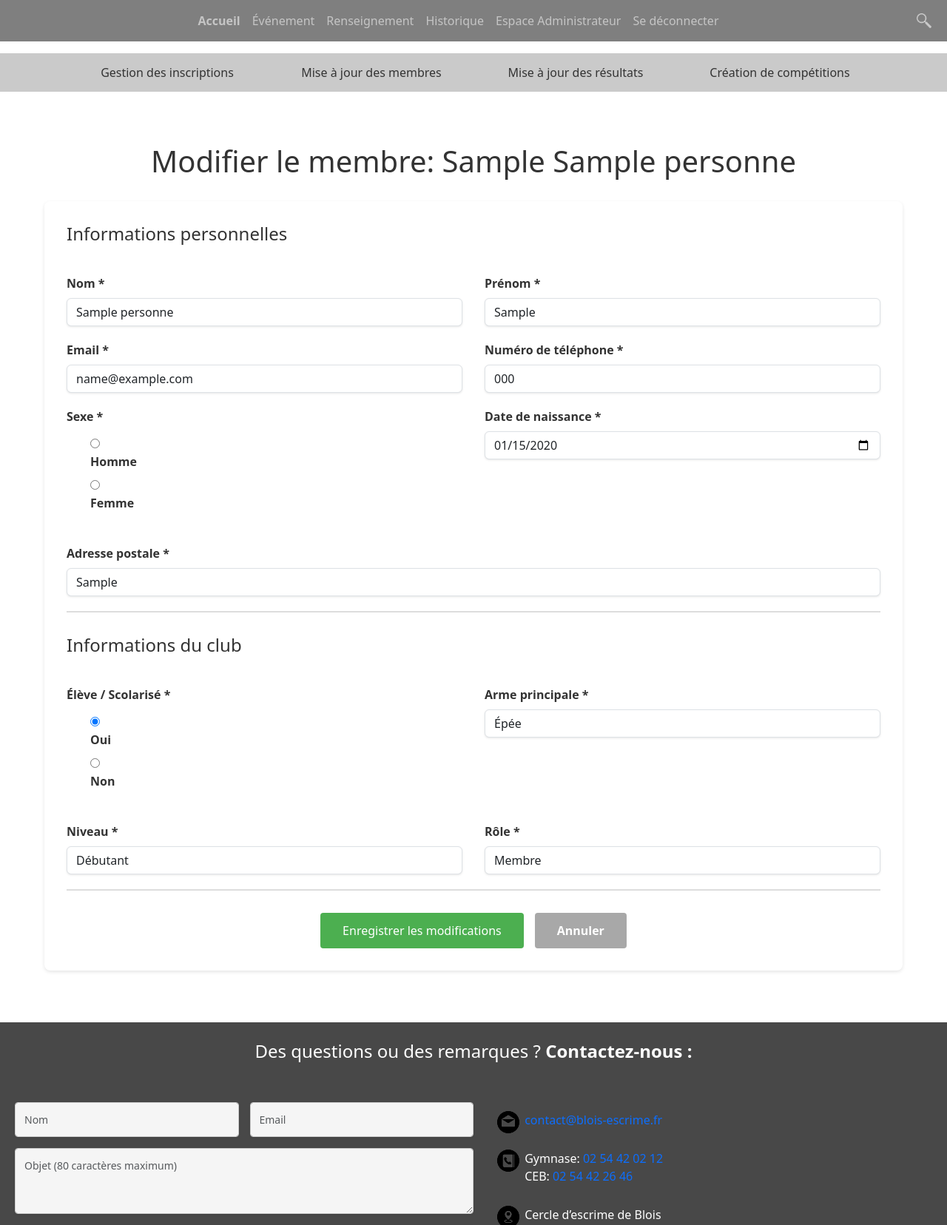
After one commit to Bertili-Erwann/SAE3.01_Projet, a Flask app: page /admin/modifier/membre/1 in a window 1280 px wide. The commit adds this page. Shown: the top 1656 px of the page at 74% size. Run offline with Flask 3, Linux system fonts and the light colour scheme; a user stored in the database is signed in; tables that the repository leaves empty hold one stand-in row (values such as "Sample post").

Commit message:
Modification des membre par l'admin

```diff
--- a/escrimeBlois/form.py
+++ b/escrimeBlois/form.py
@@ -208,3 +208,63 @@ class FormCommentaire(FlaskForm):
                         id_article=id_article,
                         message_com=self.message.data))
         db.session.commit()
+
+
+class FormModifMembre(FlaskForm):
+    """Formulaire pour modifier les informations d'un membre par un admin"""
+    nom = StringField('Nom', validators=[DataRequired()])
+    prenom = StringField('Prénom', validators=[DataRequired()])
+    email = StringField('Email', validators=[DataRequired()])
+    telephone = StringField('Numéro de téléphone', validators=[DataRequired()])
+    sexe = RadioField('Sexe',
+                      choices=[('H', 'Homme'), ('F', 'Femme')],
+                      validators=[DataRequired()])
+    date_naissance = DateField('Date de naissance',
+                               validators=[DataRequired()])
+    adresse = StringField('Adresse postale',
+                         validators=[DataRequired()])
+    eleve = RadioField('Élève / Scolarisé',
+                       choices=[('Oui', 'Oui'), ('Non', 'Non')],
+                       validators=[DataRequired()])
+    arme_principale = SelectField('Arme principale',
+                                  choices=[('épée', 'Épée'),
+                                          ('fleuret', 'Fleuret'),
+                                          ('sabre', 'Sabre')],
+                                  validators=[DataRequired()])
+    niveau = SelectField('Niveau',
+                        choices=[('débutant', 'Débutant'),
+                                ('intermédiaire', 'Intermédiaire'),
+                                ('avancé', 'Avancé'),
+                                ('expert', 'Expert')],
+                        validators=[DataRequired()])
+    role = SelectField('Rôle',
+                      choices=[('membre', 'Membre'),
+                              ('responsable', 'Responsable')],
+                      validators=[DataRequired()])
+
+    def format_mail(self) -> ValidatedEmail:
+        try:
+            return validate_email(self.email.data,
+                                  check_deliverability=False)
+        except EmailNotValidError as e:
+            print(str(e))
+            raise
+
+    def update_membre(self, personne):
+        """Met à jour les informations d'un membre"""
+        from .models import Personne
+
+        mail = self.format_mail()
+        personne.nom_personne = self.nom.data
+        personne.prenom_personne = self.prenom.data
+        personne.email_personne = mail.normalized
+        personne.telephone = self.telephone.data
+        personne.sexe = self.sexe.data
+        personne.date_naissance = self.date_naissance.data
+        personne.adresse = self.adresse.data
+        personne.eleve = (self.eleve.data == 'Oui')
+        personne.arme_principale = self.arme_principale.data
+        personne.niveau = self.niveau.data
+        personne.role = self.role.data
+
+        db.session.commit()
--- a/escrimeBlois/static/css/miseajour_membre_admin.css
+++ b/escrimeBlois/static/css/miseajour_membre_admin.css
@@ -6,7 +6,7 @@
   margin: 20px 15px;
   padding: 10px;
   border-radius: 2px;
-  background-color: #797979;
+  background-color: var(--cold-dark);
   box-shadow: 0 2px 4px rgba(0, 0, 0, 0.2);
 }
 
@@ -67,7 +67,7 @@
 }
 
 #personne:hover {
-  background-color: #e8e8e8;
+  background-color: var(--bg-medium);
   box-shadow: 0 5px 15px rgba(0, 0, 0, 0.2);
 }
 
@@ -92,7 +92,7 @@
 #membre_modifier,
 #membre_supprimer,
 .membre_supprimer {
-  background-color: #949494;
+  background-color: var(--cold-dark);
   color: var(--text-white);
   padding: 8px 20px;
   border: none;
@@ -104,7 +104,7 @@
 
 
 #membre_modifier:hover {
-  background-color: #d3d3d3;
+  background-color: var(--bg-medium);
   transform: scale(1.05);
 }
 
@@ -115,7 +115,7 @@
 
 #membre_supprimer:hover,
 .membre_supprimer:hover {
-  background-color: #ff5d5d;
+  background-color: var(--danger-hover);
   transform: scale(1.05);
 }
 .wrap-table100_admin {
@@ -156,9 +156,153 @@
 
 #personne_non_trouve{
   text-align: center;
-  color: #333;
+  color: var(--text-main);
   font-size: 32px;
   margin: 30px 0;
   font-weight: 600;
   letter-spacing: 1px;
 }
+
+/* ==================== ADMIN - Modification membre ==================== */
+
+.container-modifier-membre {
+  max-width: 1200px;
+  margin: 50px auto;
+  padding: 20px;
+}
+
+#titre_modifier_membre {
+  text-align: center;
+  color: var(--text-main);
+  margin-bottom: 30px;
+}
+
+.form-container {
+  background: var(--text-white);
+  padding: 30px;
+  border-radius: 8px;
+  box-shadow: var(--shadow-light);
+}
+
+.form-section {
+  margin-bottom: 30px;
+  padding-bottom: 20px;
+  border-bottom: 2px solid var(--border-color);
+  display: grid;
+  grid-template-columns: 1fr 1fr;
+  gap: 20px 30px;
+}
+
+.form-section:last-of-type {
+  border-bottom: none;
+}
+
+.form-section h2 {
+  color: var(--text-main);
+  margin-bottom: 20px;
+  font-size: 1.5em;
+  grid-column: 1 / -1;
+}
+
+.form-group {
+  margin-bottom: 0;
+}
+
+.form-group.full-width {
+  grid-column: 1 / -1;
+}
+
+.form-group label {
+  display: block;
+  margin-bottom: 8px;
+  color: var(--text-main);
+  font-weight: 600;
+}
+
+.form-control {
+  width: 100%;
+  padding: 10px;
+  border: 1px solid var(--border-color);
+  border-radius: 4px;
+  font-size: 14px;
+  transition: border-color 0.3s;
+}
+
+.form-control:focus {
+  outline: none;
+  border-color: var(--primary);
+}
+
+.radio-group {
+  display: flex;
+  gap: 20px;
+}
+
+.radio-group input[type="radio"] {
+  margin-right: 5px;
+}
+
+.error {
+  color: var(--danger);
+  font-size: 12px;
+  margin-top: 5px;
+  display: block;
+}
+
+.form-actions {
+  display: flex;
+  gap: 15px;
+  justify-content: center;
+  margin-top: 30px;
+}
+
+.btn-submit, .btn-cancel {
+  padding: 12px 30px;
+  border: none;
+  border-radius: 4px;
+  font-size: 16px;
+  cursor: pointer;
+  text-decoration: none;
+  display: inline-block;
+  transition: background-color 0.3s;
+}
+
+.btn-submit {
+  background-color: var(--success);
+  color: var(--text-white);
+}
+
+.btn-submit:hover {
+  background-color: var(--success-hover);
+}
+
+.btn-cancel {
+  background-color: var(--cold-dark);
+  color: var(--text-white);
+}
+
+.btn-cancel:hover {
+  background-color: var(--bg-dark);
+}
+
+/* Responsive */
+@media (max-width: 768px) {
+  .form-section {
+    grid-template-columns: 1fr;
+    gap: 20px;
+  }
+
+  .form-group.full-width {
+    grid-column: 1;
+  }
+
+  .container-modifier-membre {
+    max-width: 100%;
+    padding: 10px;
+  }
+
+  .form-container {
+    padding: 20px;
+
+  }
+}
--- /dev/null
+++ b/escrimeBlois/templates/admin_modifier_membre.html
@@ -0,0 +1,124 @@
+{% extends "base.html" %} {% block main %} {% include "admin_nav_bar.html" %}
+
+<div class="container-modifier-membre">
+  <h1 id="titre_modifier_membre">
+    Modifier le membre: {{ personne.prenom_personne }} {{ personne.nom_personne
+    }}
+  </h1>
+
+  <div class="form-container">
+    <form
+      method="POST"
+      action="{{ url_for('modifier_membre', id_personne=personne.id_personne) }}"
+    >
+      {{ form_modif.csrf_token }}
+
+      <div class="form-section">
+        <h2>Informations personnelles</h2>
+
+        <div class="form-group">
+          <label for="nom">Nom *</label>
+          {{ form_modif.nom(class="form-control", id="nom") }} {% if
+          form_modif.nom.errors %}
+          <span class="error">{{ form_modif.nom.errors[0] }}</span>
+          {% endif %}
+        </div>
+
+        <div class="form-group">
+          <label for="prenom">Prénom *</label>
+          {{ form_modif.prenom(class="form-control", id="prenom") }} {% if
+          form_modif.prenom.errors %}
+          <span class="error">{{ form_modif.prenom.errors[0] }}</span>
+          {% endif %}
+        </div>
+
+        <div class="form-group">
+          <label for="email">Email *</label>
+          {{ form_modif.email(class="form-control", id="email", type="email") }}
+          {% if form_modif.email.errors %}
+          <span class="error">{{ form_modif.email.errors[0] }}</span>
+          {% endif %}
+        </div>
+
+        <div class="form-group">
+          <label for="telephone">Numéro de téléphone *</label>
+          {{ form_modif.telephone(class="form-control", id="telephone") }} {% if
+          form_modif.telephone.errors %}
+          <span class="error">{{ form_modif.telephone.errors[0] }}</span>
+          {% endif %}
+        </div>
+
+        <div class="form-group">
+          <label>Sexe *</label>
+          <div class="radio-group">{{ form_modif.sexe }}</div>
+          {% if form_modif.sexe.errors %}
+          <span class="error">{{ form_modif.sexe.errors[0] }}</span>
+          {% endif %}
+        </div>
+
+        <div class="form-group">
+          <label for="date_naissance">Date de naissance *</label>
+          {{ form_modif.date_naissance(class="form-control",
+          id="date_naissance") }} {% if form_modif.date_naissance.errors %}
+          <span class="error">{{ form_modif.date_naissance.errors[0] }}</span>
+          {% endif %}
+        </div>
+
+        <div class="form-group full-width">
+          <label for="adresse">Adresse postale *</label>
+          {{ form_modif.adresse(class="form-control", id="adresse") }} {% if
+          form_modif.adresse.errors %}
+          <span class="error">{{ form_modif.adresse.errors[0] }}</span>
+          {% endif %}
+        </div>
+      </div>
+
+      <div class="form-section">
+        <h2>Informations du club</h2>
+
+        <div class="form-group">
+          <label>Élève / Scolarisé *</label>
+          <div class="radio-group">{{ form_modif.eleve }}</div>
+          {% if form_modif.eleve.errors %}
+          <span class="error">{{ form_modif.eleve.errors[0] }}</span>
+          {% endif %}
+        </div>
+
+        <div class="form-group">
+          <label for="arme_principale">Arme principale *</label>
+          {{ form_modif.arme_principale(class="form-control",
+          id="arme_principale") }} {% if form_modif.arme_principale.errors %}
+          <span class="error">{{ form_modif.arme_principale.errors[0] }}</span>
+          {% endif %}
+        </div>
+
+        <div class="form-group">
+          <label for="niveau">Niveau *</label>
+          {{ form_modif.niveau(class="form-control", id="niveau") }} {% if
+          form_modif.niveau.errors %}
+          <span class="error">{{ form_modif.niveau.errors[0] }}</span>
+          {% endif %}
+        </div>
+
+        <div class="form-group">
+          <label for="role">Rôle *</label>
+          {{ form_modif.role(class="form-control", id="role") }} {% if
+          form_modif.role.errors %}
+          <span class="error">{{ form_modif.role.errors[0] }}</span>
+          {% endif %}
+        </div>
+      </div>
+
+      <div class="form-actions">
+        <button type="submit" class="btn-submit">
+          Enregistrer les modifications
+        </button>
+        <a href="{{ url_for('admin_miseajour_membres') }}" class="btn-cancel"
+          >Annuler</a
+        >
+      </div>
+    </form>
+  </div>
+</div>
+
+{% endblock %}
--- a/escrimeBlois/views.py
+++ b/escrimeBlois/views.py
@@ -23,6 +23,7 @@ from escrimeBlois.form import (
     FormFormulaire,
     FormRechercheArticle,
     FormCommentaire,
+    FormModifMembre,
 )
 import os
 
@@ -438,6 +439,50 @@ def supprimer_membre(id_personne):
     return redirect(url_for("admin_miseajour_membres"))
 
 
+@app.route("/admin/modifier/membre/<int:id_personne>", methods=["GET", "POST"])
+@login_required
+def modifier_membre(id_personne):
+    if current_user.role != "admin":
+        return redirect(url_for("index"))
+
+    personne = Personne.query.get_or_404(id_personne)
+
+    if request.method == "POST":
+        from escrimeBlois.form import FormModifMembre
+        form = FormModifMembre()
+        if form.validate_on_submit():
+            try:
+                form.update_membre(personne)
+                flash("Membre modifié avec succès", "success")
+                return redirect(url_for("admin_miseajour_membres"))
+            except Exception as e:
+                db.session.rollback()
+                flash(f"Erreur lors de la modification: {str(e)}", "error")
+        else:
+            flash("Erreur de validation du formulaire", "error")
+
+    # Pré-remplir le formulaire avec les données existantes
+    from escrimeBlois.form import FormModifMembre
+    form = FormModifMembre(
+        nom=personne.nom_personne,
+        prenom=personne.prenom_personne,
+        email=personne.email_personne,
+        telephone=personne.telephone,
+        sexe=personne.sexe,
+        date_naissance=personne.date_naissance,
+        adresse=personne.adresse,
+        eleve='Oui' if personne.eleve else 'Non',
+        arme_principale=personne.arme_principale,
+        niveau=personne.niveau,
+        role=personne.role
+    )
+
+    return render_template("admin_modifier_membre.html",
+                         form_modif=form,
+                         personne=personne,
+                         form=FormFormulaire())
+
+
 @app.route('/admin/creation_competition', methods=['GET', 'POST'])
 @login_required
 def admin_comp():
```
Also changed, not shown: escrimeBlois/templates/admin_miseajour_membres.html (+6 -2 lines).
